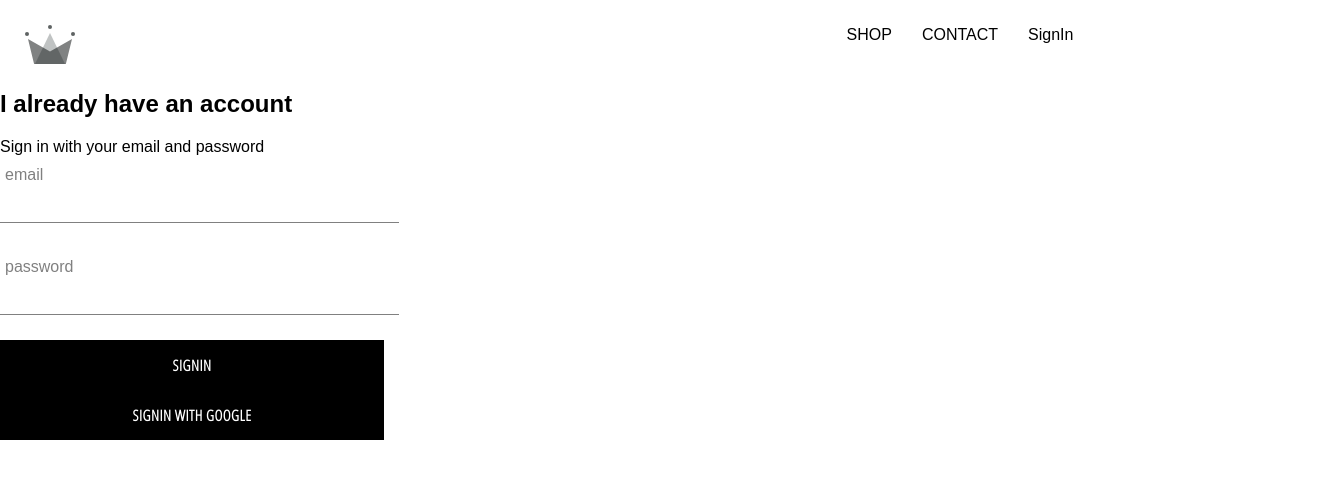
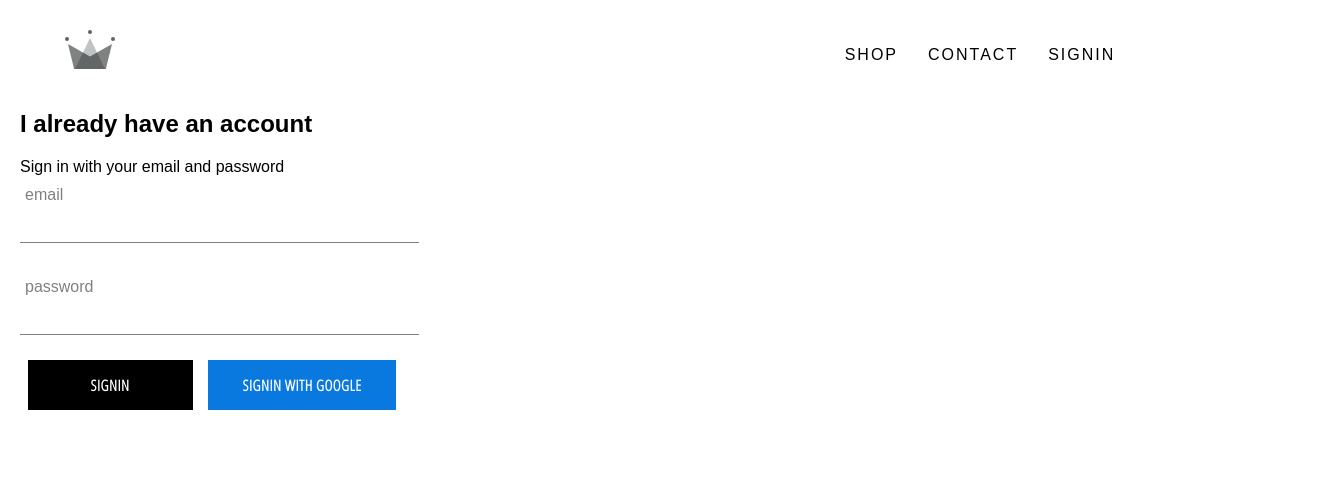
Before and after one commit to rajkharvar/react-ecommerce-project, a React (Create React App) app: page /signin in a window 1280 px wide. Shown: the top 478 px of the page, 1320 px wide, since content can reach past the window. Built offline with nearby package versions, Linux system fonts and the light colour scheme; no server answers; a web font is replaced by a local one.

Commit message:
done with firebase google auth🔓

```diff
--- a/package.json
+++ b/package.json
@@ -3,6 +3,7 @@
   "version": "0.1.0",
   "private": true,
   "dependencies": {
+    "firebase": "^7.5.0",
     "node-sass": "^4.13.0",
     "react": "^16.12.0",
     "react-dom": "^16.12.0",
--- a/src/App.css
+++ b/src/App.css
@@ -1,5 +1,6 @@
 .App {
     font-family: 'Monda', sans-serif;
+    padding: 20px;
 }
 
 a {
--- a/src/App.js
+++ b/src/App.js
@@ -6,12 +6,33 @@
 import { Contact } from './pages/contact/Contact'
 import ShopPage from './pages/shop/Shop';
 import SignIn from './components/sign-in/SignIn';
+import { auth } from './firebase/firebase.utils'
 
 
-function App() {
+class App extends React.Component {
+  constructor() {
+    super()
+    this.state = {
+      currentUser: null
+    }
+  }
+
+  unsubscribeFromAuth = null;
+
+  componentDidMount() {
+    this.unsubscribeFromAuth = auth.onAuthStateChanged(user => {
+      this.setState({ currentUser: user })
+    })
+  }
+
+  componentWillUnmount() {
+    this.unsubscribeFromAuth()
+  }
+
+  render() {
     return (
       <div className="App">
-      <Header />
+        <Header currentUser={this.state.currentUser} />
         <Switch>
           <Route exact path="/" component={Homepage} />
           <Route exact path="/shop" component={ShopPage} />
@@ -21,5 +42,6 @@
       </div>
     );
   }
+}
 
 export default App;
--- a/src/components/custom-button/CustomButton.jsx
+++ b/src/components/custom-button/CustomButton.jsx
@@ -2,8 +2,11 @@
 
 import './custom-button.scss';
 
-export const CustomButton = ({ children, ...otherProps }) => (
-  <button {...otherProps} className='custom-button'>
+export const CustomButton = ({ children, googleAuth, ...otherProps }) => (
+  <button
+    {...otherProps}
+    className={`custom-button ${googleAuth ? 'google-auth' : ''}`}
+  >
     {children}
   </button>
 );
--- a/src/components/custom-button/custom-button.scss
+++ b/src/components/custom-button/custom-button.scss
@@ -12,7 +12,6 @@
   font-family: 'Open Sans Condensed';
   font-weight: bolder;
   border: none;
-  cursor: pointer;
 
   &:hover {
     background-color: white;
@@ -20,4 +19,18 @@
     border: 1px solid black;
     transition: 300ms cubic-bezier(0.455, 0.03, 0.515, 0.955);
   }
+
+  &.google-auth {
+    background-color: #0A79DF;
+    color: white;
+    cursor: pointer;
+
+
+    &:hover {
+      color: #0A79DF;
+      background-color: white;
+      border: 1px solid #0A79DF;
+    }
+  }
+
 }
--- a/src/components/header/Header.jsx
+++ b/src/components/header/Header.jsx
@@ -3,10 +3,11 @@
 
 import { ReactComponent as Logo } from '../../assets/crown.svg';
 import './header.scss';
+import { auth } from '../../firebase/firebase.utils';
 
-export const Header = () => (
+export const Header = ({ currentUser }) => (
   <div className='header'>
-    <Link className='logo-container' to='/'>
+    <Link className='option logo-container' to='/'>
       <Logo />
     </Link>
     <div className='options'>
@@ -16,9 +17,15 @@
       <Link to='/contact' className='option'>
         CONTACT
       </Link>
-      <Link to='/signin' className='option'>
-        SignIn
-      </Link>
+      {currentUser ? (
+        <div className='option' onClick={() => auth.signOut()}>
+          Signout
+        </div>
+      ) : (
+        <Link to='/signin' className='option'>
+          SignIn
+        </Link>
+      )}
     </div>
   </div>
 );
--- a/src/components/header/header.scss
+++ b/src/components/header/header.scss
@@ -3,6 +3,9 @@
     height: 70px;
     display: flex;
     justify-content: space-between;
+    letter-spacing: 2px;
+    font-weight: 500;
+    padding: 0 30px;
 
     .logo-container {
         height: 100%;
@@ -17,9 +20,11 @@
         align-items: center;
         flex-direction: row;
         justify-content: center;
+        text-transform: uppercase;
     }
 
     .option {
         padding: 10px 15px;
+        cursor: pointer;
     }
 }
--- a/src/components/sign-in/SignIn.jsx
+++ b/src/components/sign-in/SignIn.jsx
@@ -3,6 +3,7 @@
 import { FormInput } from '../form-input/FormInput';
 import { CustomButton } from '../custom-button/CustomButton';
 import './sign-in.scss';
+import { signInWithGoogle } from '../../firebase/firebase.utils';
 
 export default class SignIn extends Component {
   constructor(props) {
@@ -44,10 +45,15 @@
           label='password'
           required
         />
-        <CustomButton type='submit' onSubmit={this.handleSubmit}>
-          SignIn
-        </CustomButton>
-        <CustomButton>SignIn With Google</CustomButton>
+        <div className='buttons'>
+          <CustomButton type='submit' onSubmit={this.handleSubmit}>
+            SignIn
+          </CustomButton>
+          <CustomButton onClick={signInWithGoogle} googleAuth>
+            {' '}
+            SignIn With Google{' '}
+          </CustomButton>
+        </div>
       </div>
     );
   }
--- a/src/components/sign-in/sign-in.scss
+++ b/src/components/sign-in/sign-in.scss
@@ -6,4 +6,10 @@
       .title {
           margin: 10px 0;
       }
+
+      .buttons {
+          display: flex;
+          flex-direction: row;
+          justify-content: space-around;
+      }
   }
--- /dev/null
+++ b/src/firebase/firebase.utils.js
@@ -0,0 +1,16 @@
+import firebase from 'firebase/app'
+import 'firebase/auth'
+import 'firebase/firestore'
+
+import firebaseConfig from '../.env.local/keys'
+
+// Initialize Firebase
+firebase.initializeApp(firebaseConfig);
+
+export const auth = firebase.auth()
+export const firestore = firebase.firestore()
+
+const provider = new firebase.auth.GoogleAuthProvider()
+export const signInWithGoogle = () => auth.signInWithPopup(provider)
+
+export default firebase
--- a/src/pages/homepage/Homepage.jsx
+++ b/src/pages/homepage/Homepage.jsx
@@ -3,7 +3,6 @@
 
 import './homepage.scss';
 import Directory from '../../components/directory/Directory';
-import Shop from '../shop/Shop';
 
 export default function Homepage() {
   return (
```
Also changed, not shown: 1 other file (tests, documents, lock files or other folders). Lines whose indentation alone changed are shown as unchanged.
